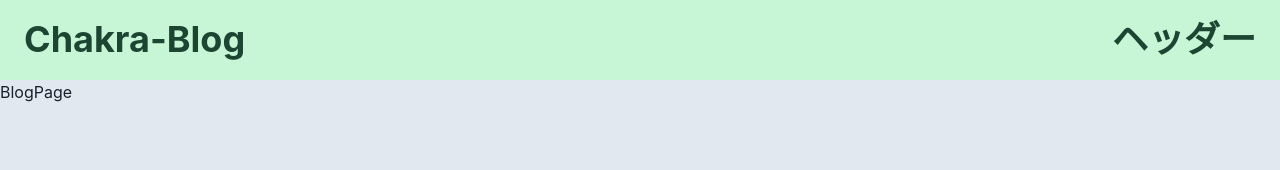
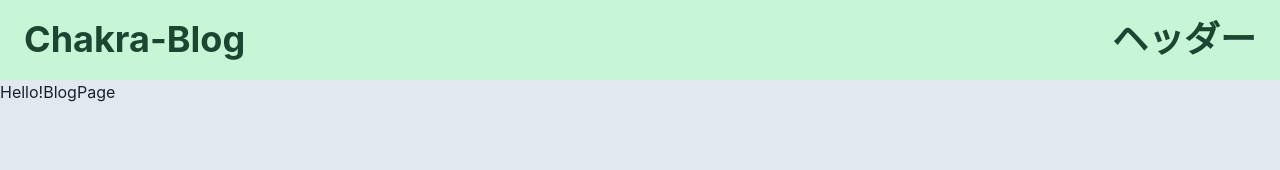
Before and after one commit to achallenger1234/react-blog, a React (Create React App) app: page / in a window 1280 px wide. Both pictures are taken after a click on the button "Enter". Shown: the top 170 px of the page. Built offline with nearby package versions, Linux system fonts and the light colour scheme.

Commit message:
UserProvider

```diff
--- a/src/components/pages/BlogPage.tsx
+++ b/src/components/pages/BlogPage.tsx
@@ -1,11 +1,27 @@
 import { memo, VFC } from "react"
+
+import {
+    Flex ,
+    Text
+} from "@chakra-ui/react";
+
 import { HeaderFooterLayout } from "../templates/HeaderFooterLayout";
 
 
+
+
+import { useLoginUser, LoginUser } from "../../hooks/Providers/useLoginUserProvider";
+
 export const BlogPage: VFC = memo(() => {
+    const a = useLoginUser().loginUser
+    console.log(a);//email get ok
+
     return (
         <HeaderFooterLayout>
-            <p>BlogPage</p>
+            <Flex>
+                <Text>Hello!{a.email}</Text>
+                <Text>BlogPage</Text>
+            </Flex>
         </HeaderFooterLayout>
         );
 })
--- a/src/hooks/Login/useAuth.ts
+++ b/src/hooks/Login/useAuth.ts
@@ -2,13 +2,20 @@ import { useState } from "react";
 
 import { useNavigate } from "react-router-dom"
 
+import { useLoginUser, LoginUser } from "../../hooks/Providers/useLoginUserProvider";
+
 export const useAuth = () => {
     const [loading, setLoading] = useState(false)
     const navigate = useNavigate();
+    const { setLoginUser } = useLoginUser();
     const login = (email: string, password: string) => {
         setLoading(true);
-        navigate('blog')
-        setLoading(false)
+        navigate('blog');
+        setLoading(false);
+        const loginUser: LoginUser = {
+            email
+        }
+        setLoginUser(loginUser);
     }
 
 
--- /dev/null
+++ b/src/hooks/Providers/useLoginUserProvider.tsx
@@ -0,0 +1,37 @@
+import React, {
+  createContext,
+  Dispatch,
+  ReactNode,
+  SetStateAction,
+  useContext,
+  useState
+} from "react";
+
+
+export type LoginUser = {
+    email: string;
+};
+
+type LoginUserContextType = {
+  loginUser: LoginUser | null;
+  setLoginUser: Dispatch<SetStateAction<LoginUser | null>>;
+};
+
+const LoginUserContext = createContext<LoginUserContextType>(
+  {} as LoginUserContextType
+);
+
+// ログインユーザー情報を保持するcontext
+export const LoginUserProvider = (props: { children: ReactNode }) => {
+  const { children } = props;
+  const [loginUser, setLoginUser] = useState<LoginUser | null>(null);
+
+  return (
+    <LoginUserContext.Provider value={{ loginUser, setLoginUser }}>
+      {children}
+    </LoginUserContext.Provider>
+  );
+};
+
+export const useLoginUser = (): LoginUserContextType =>
+  useContext(LoginUserContext);
--- /dev/null
+++ b/src/types/user.ts
@@ -0,0 +1,4 @@
+export type User = {
+  email: string;
+  password: string;
+};
```
Also changed, not shown: src/App.tsx (+8 -5 lines), src/components/pages/LoginPage.tsx (+1 -12 lines).
